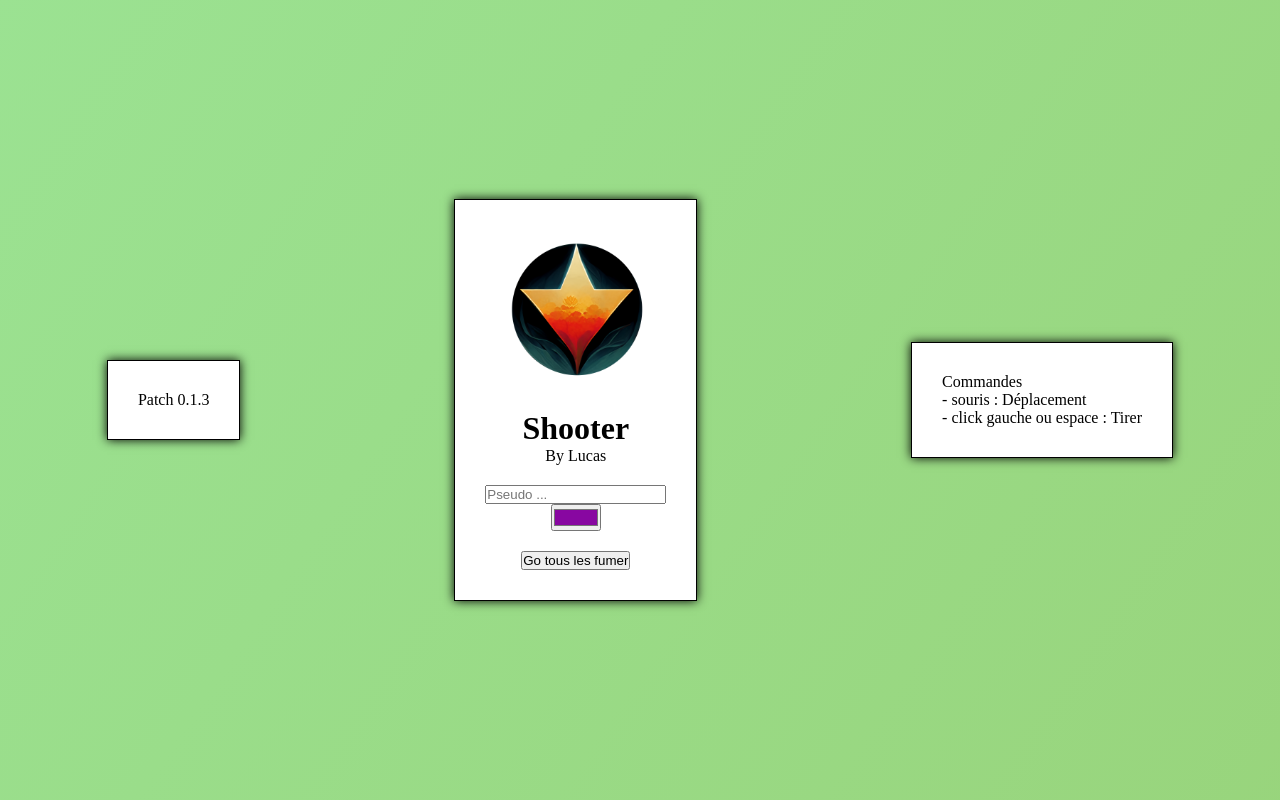
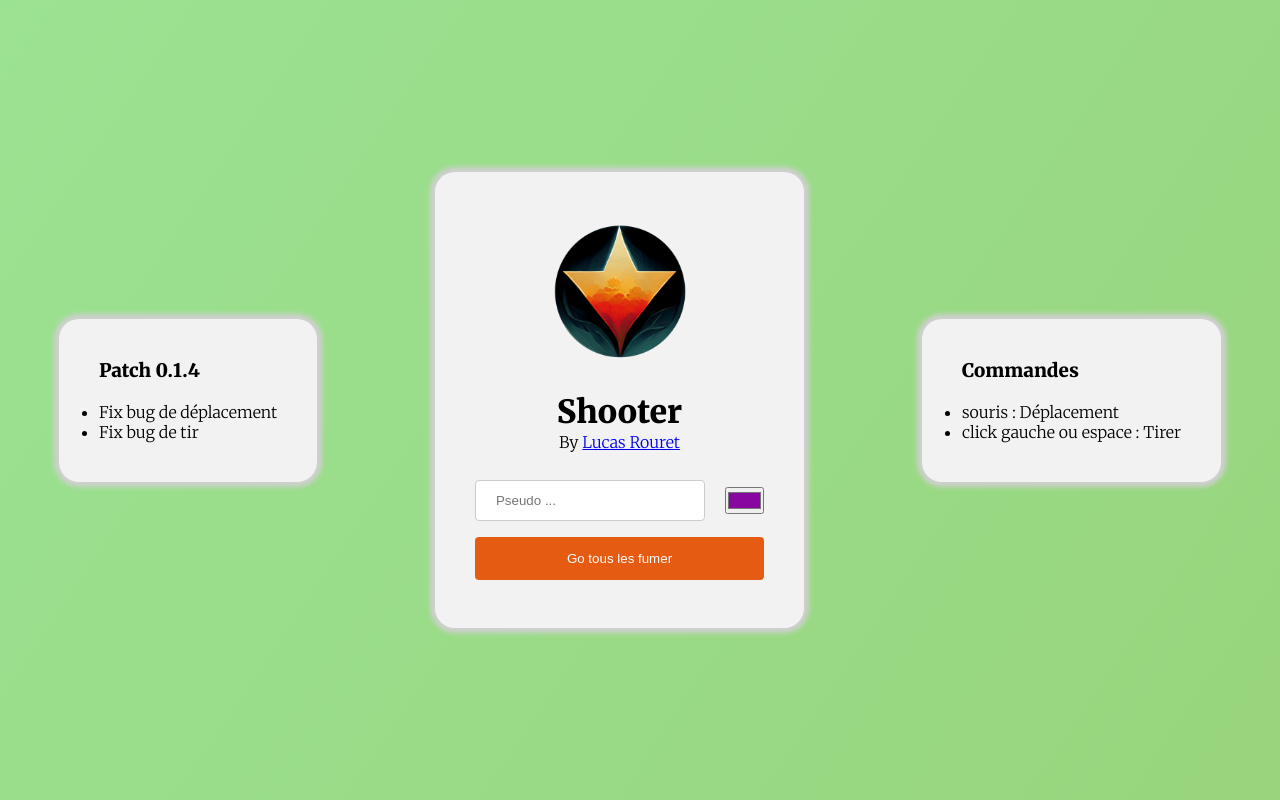
Before and after one commit to Rouret/hero.io, a website built with webpack: page views/index.html in a window 1280 px wide. Built offline with nearby package versions, Linux system fonts and the light colour scheme; no server answers; files whose address does not match are found by name.

Commit message:
design landing + update pour V0.1.4

```diff
--- a/package.json
+++ b/package.json
@@ -1,6 +1,6 @@
 {
     "name": "shooter",
-    "version": "0.1.3",
+    "version": "0.1.4",
     "description": "shooter game",
     "main": "out/server.js",
     "scripts": {
@@ -22,7 +22,7 @@
         "copy-webpack-plugin": "^11.0.0",
         "@typescript-eslint/eslint-plugin": "^5.46.1",
         "@typescript-eslint/parser": "^5.46.1",
-        "eslint": "^8.29.0",
+        "eslint": "^8.22.0",
         "ts-loader": "^9.4.2",
         "ts-node": "^10.9.1",
         "typescript": "^4.9.3",
--- a/views/index.html
+++ b/views/index.html
@@ -3,14 +3,16 @@
 
 <head>
     <meta charset='utf-8'>
-    <meta http-equiv='X-UA-Compatible' content='IE=edge'>
+    <meta content='IE=edge' http-equiv='X-UA-Compatible'>
     <title>Shooter</title>
-    <link rel="icon" type="image/png" href="assets/shooter_logo.png" />
-    <meta name='viewport' content='width=device-width, initial-scale=1'>
+    <link href="assets/shooter_logo.png" rel="icon" type="image/png"/>
+    <meta content='width=device-width, initial-scale=1' name='viewport'>
 </head>
 
 <body>
 <style type="text/css">
+    @import url('https://fonts.googleapis.com/css2?family=Merriweather:wght@300;900&display=swap');
+
     * {
         padding: 0;
         margin: 0;
@@ -21,10 +23,34 @@
     }
 
     .box {
-            border: 1px solid black;
-            box-shadow: 0 0 10px black;
-            padding: 30px;
-            background: #fff;
+        background: #f2f2f2;
+        overflow: hidden;
+        border-radius: 20px;
+        box-shadow: 0 0 5px 5px #d0d0d0;
+        padding: 40px;
+        font-family: 'Merriweather', serif;
+        text-align: justify;
+        color: black;
+    }
+
+    input[type=text] {
+        width: 100%;
+        padding: 12px 20px;
+        margin: 8px 0;
+        display: inline-block;
+        border: 1px solid #ccc;
+        border-radius: 4px;
+        box-sizing: border-box;
+    }
+
+    button {
+        width: 100%;
+        background-color: rgb(229, 91, 17);
+        color: white;
+        padding: 14px 20px;
+        margin: 8px 0;
+        border: none;
+        border-radius: 4px;
     }
 
     #landing {
@@ -104,34 +130,51 @@
         margin-bottom: 20px;
     }
 
+    .ml-2 {
+        margin-left: 20px;
+    }
+
     .center {
+        align-items: center;
+    }
+
+    .row {
+        display: flex;
+        flex-direction: row;
+        justify-content: space-around;
         align-items: center;
     }
 </style>
 <canvas id="app"></canvas>
 <div id="landing">
-
-        <div id="patch" class="box">
-            Patch 0.1.3<br>
+    <div class="box" id="patch">
+        <h3>Patch 0.1.4</h3><br>
+        <ul>
+            <li>Fix bug de déplacement</li>
+            <li>Fix bug de tir</li>
+        </ul>
     </div>
-        <div id="landing-content" class="box center">
-            <img src="assets/shooter_logo.png" alt="logo" class="mb-2" width="160" height="160">
+    <div class="box center" id="landing-content">
+        <img alt="logo" class="mb-2" height="160" src="assets/shooter_logo.png" width="160">
         <h1>Shooter</h1>
-            <span class="mb-2">By Lucas</span>
-            <input type="text" id="name" placeholder="Pseudo ..." autocomplete="off">
-            <input type="color" id="color" value="#000000" class="mb-2">
+        <span class="mb-2">By <a href="https://github.com/rouret" target="_blank">Lucas Rouret</a></span>
+        <div class="row">
+            <input autocomplete="off" id="name" placeholder="Pseudo ..." type="text">
+            <input class="ml-2" id="color" type="color" value="#000000">
+        </div>
         <button id="start">Go tous les fumer</button>
     </div>
-        <div id="settings" class="box">
-            Commandes<br>
-            <p> - souris : Déplacement</p>
-            <p> - click gauche ou espace : Tirer</p>
+    <div class="box" id="settings">
+        <h3>Commandes</h3><br>
+        <ul>
+            <li>souris : Déplacement</li>
+            <li>click gauche ou espace : Tirer</li>
+        </ul>
     </div>
-
 </div>
-    <img src="assets/player_run.png" id="player_run" style="display: none;">
-    <img src="assets/gun.png" id="gun" style="display: none;">
-    <img src="assets/bullet.png" id="bullet" style="display: none;">
+<img id="player_run" src="assets/player_run.png" style="display: none;">
+<img id="gun" src="assets/gun.png" style="display: none;">
+<img id="bullet" src="assets/bullet.png" style="display: none;">
 <script src="/socket.io/socket.io.js"></script>
 <script src="js/main.js"></script>
 </body>
```
Also changed, not shown: README.md, 1 other file. Lines whose indentation alone changed are shown as unchanged.
